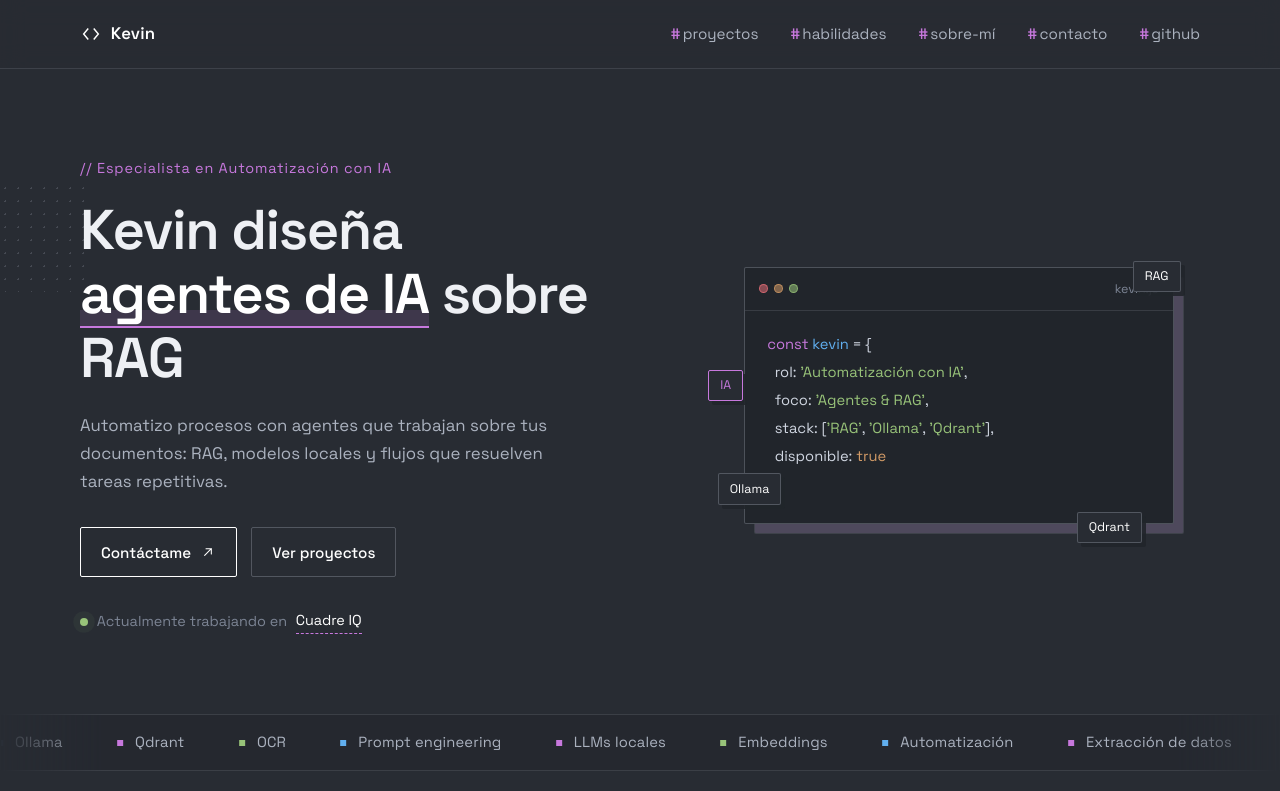
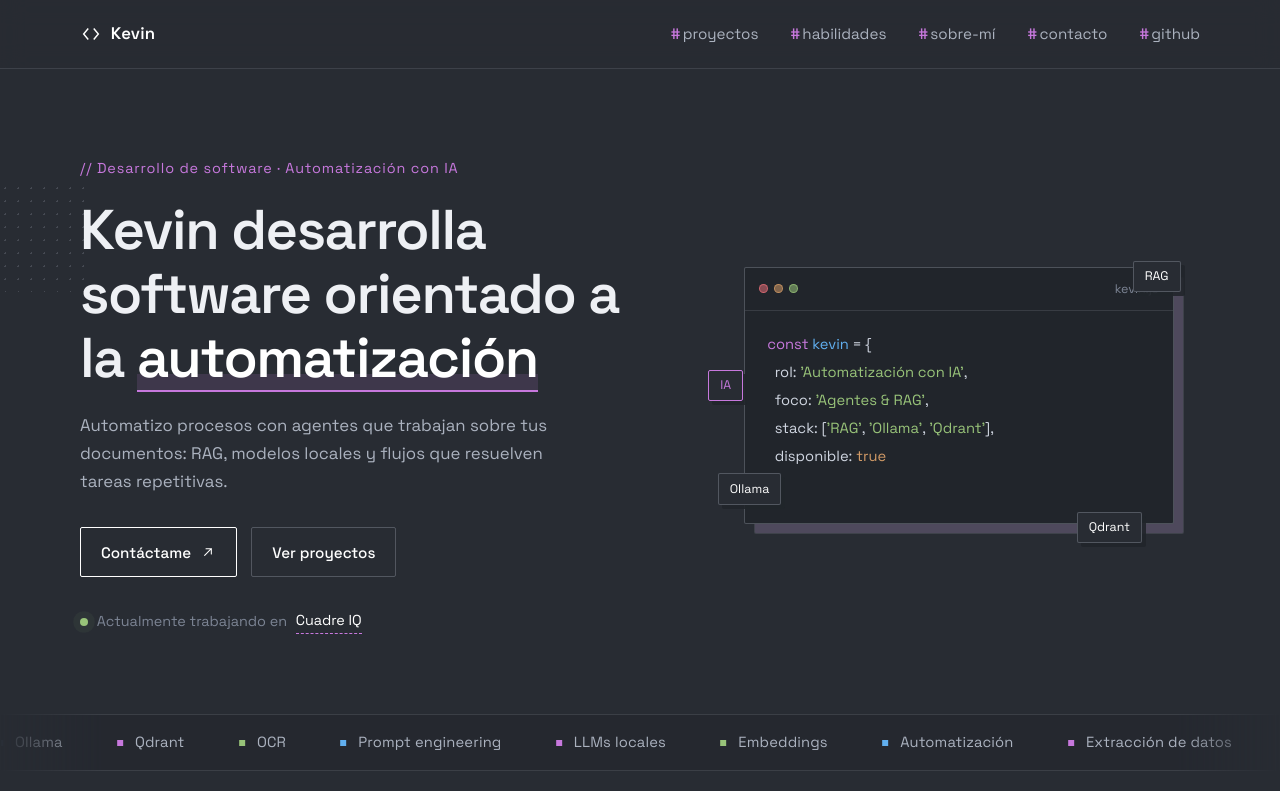
Before and after one commit to KevinLise/portafolio, a React (Vite) app: page / in a window 1280 px wide. Shown: the top 791 px of the page. Built offline with nearby package versions, Linux system fonts and the light colour scheme.

Commit message:
feat: titular de desarrollo de software orientado a la automatizacion

```diff
--- a/index.html
+++ b/index.html
@@ -3,16 +3,16 @@
   <head>
     <meta charset="UTF-8" />
     <meta name="viewport" content="width=device-width, initial-scale=1.0" />
-    <title>Kevin Escorcia | Especialista en Automatización con IA</title>
+    <title>Kevin Escorcia | Desarrollo de Software · Automatización con IA</title>
     <meta
       name="description"
-      content="Portafolio de Kevin Escorcia, especialista en automatización con IA. Agentes sobre RAG, modelos locales y diseño de producto."
+      content="Portafolio de Kevin Escorcia: desarrollo de software orientado a la automatización con IA, agentes sobre RAG y modelos locales."
     />
     <meta name="theme-color" content="#282c33" />
-    <meta property="og:title" content="Kevin Escorcia | Especialista en Automatización con IA" />
+    <meta property="og:title" content="Kevin Escorcia | Desarrollo de Software · Automatización con IA" />
     <meta
       property="og:description"
-      content="Agentes de IA sobre RAG, automatización de procesos y diseño de producto."
+      content="Desarrollo de software orientado a la automatización: agentes de IA sobre RAG y modelos locales."
     />
     <meta property="og:type" content="website" />
     <link
--- a/src/App.jsx
+++ b/src/App.jsx
@@ -187,7 +187,8 @@ export default function App() {
             <div className="hero-copy" data-reveal>
               <p className="eyebrow">// {profile.role}</p>
               <h1>
-                Kevin diseña <span className="accent">agentes de IA</span> sobre RAG
+                Kevin desarrolla software orientado a la{' '}
+                <span className="accent">automatización</span>
               </h1>
               <p className="lead">
                 Automatizo procesos con agentes que trabajan sobre tus documentos: RAG, modelos
--- a/src/data.js
+++ b/src/data.js
@@ -1,7 +1,7 @@
 export const profile = {
   name: 'Kevin Escorcia',
   fullName: 'Kevin Andrés Escorcia Salgado',
-  role: 'Especialista en Automatización con IA',
+  role: 'Desarrollo de software · Automatización con IA',
   location: 'Colombia',
   email: 'kescorci5@gmail.com',
   github: 'https://github.com/KevinLise',
@@ -102,7 +102,7 @@ export const tools = [
 ]
 
 export const about = [
-  'Soy especialista en automatización con IA. Diseño agentes que trabajan sobre RAG: conecto modelos, documentos y flujos para que las tareas repetitivas se resuelvan solas.',
+  'Soy desarrollador de software orientado a la automatización. Diseño agentes que trabajan sobre RAG: conecto modelos, documentos y flujos para que las tareas repetitivas se resuelvan solas.',
   'Mi enfoque es entender el proceso, diseñar la solución y orquestar las herramientas de IA. Uso la IA como mi principal herramienta de trabajo y cuido cada detalle de lo que entrego.',
   'También diseño: me importa cómo se ve y cómo se siente el producto, desde la interfaz hasta la documentación. Estoy abierto a proyectos de automatización, agentes y diseño.',
 ]
```
